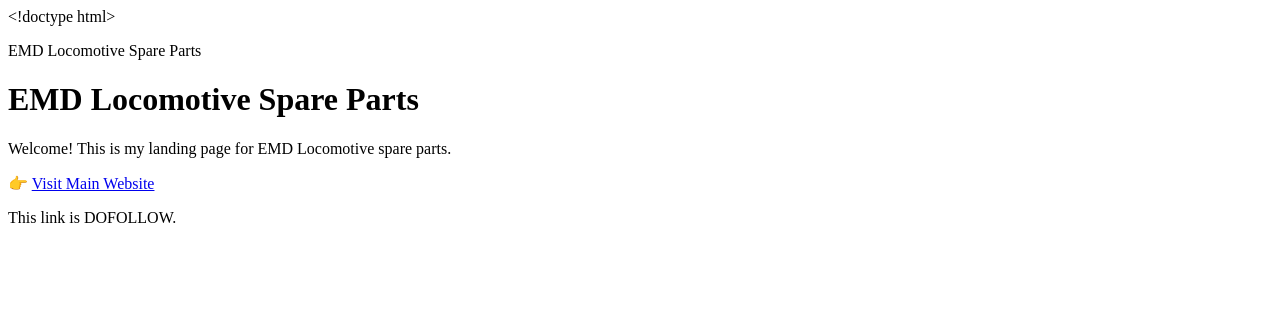
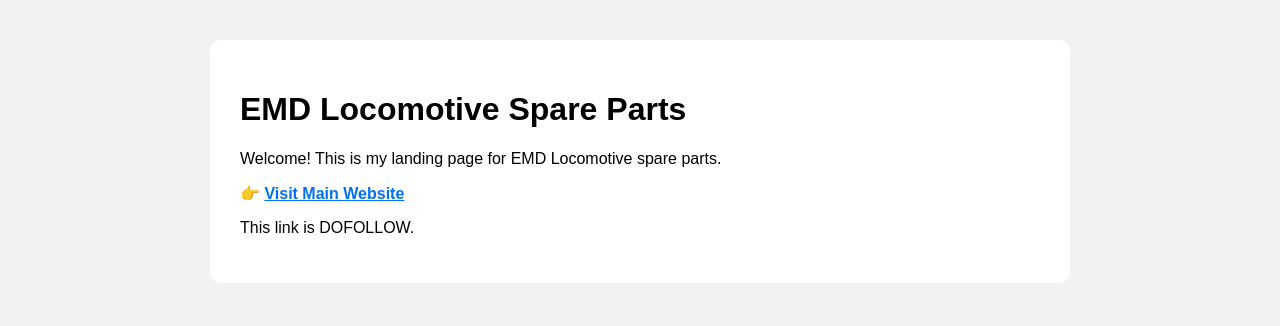
Before and after one commit to emdlocomotive/emdlocomotivespareparts, a plain HTML site: page index.html in a window 1280 px wide. Drawn offline with Linux system fonts and the light colour scheme.

Commit message:
Update index.html

```diff
--- a/index.html
+++ b/index.html
@@ -1,8 +1,26 @@
-<p>&lt;!doctype html&gt;</p>
-<p>EMD Locomotive Spare Parts</p>
-<div class="box">
-<h1>EMD Locomotive Spare Parts</h1>
-<p>Welcome! This is my landing page for EMD Locomotive spare parts.</p>
-<p>👉 <a href="https://asa-equipments.com/emd/" target="_blank">Visit Main Website</a></p>
-<p>This link is DOFOLLOW.</p>
-</div>
+<!doctype html>
+<html lang="en">
+<head>
+  <meta charset="UTF-8">
+  <title>EMD Locomotive Spare Parts</title>
+  <meta name="viewport" content="width=device-width, initial-scale=1">
+
+  <style>
+    body { font-family: Arial; background:#f2f2f2; margin:0; padding:40px;}
+    .box { background:white; padding:30px; max-width:800px; margin:auto; border-radius:10px; }
+    a { color:#0070f3; font-weight:bold; }
+  </style>
+</head>
+<body>
+  <div class="box">
+    <h1>EMD Locomotive Spare Parts</h1>
+    <p>Welcome! This is my landing page for EMD Locomotive spare parts.</p>
+
+    <p>
+      👉 <a href="https://asa-equipments.com/emd/" target="_blank">Visit Main Website</a>
+    </p>
+
+    <p>This link is DOFOLLOW.</p>
+  </div>
+</body>
+</html>
```
